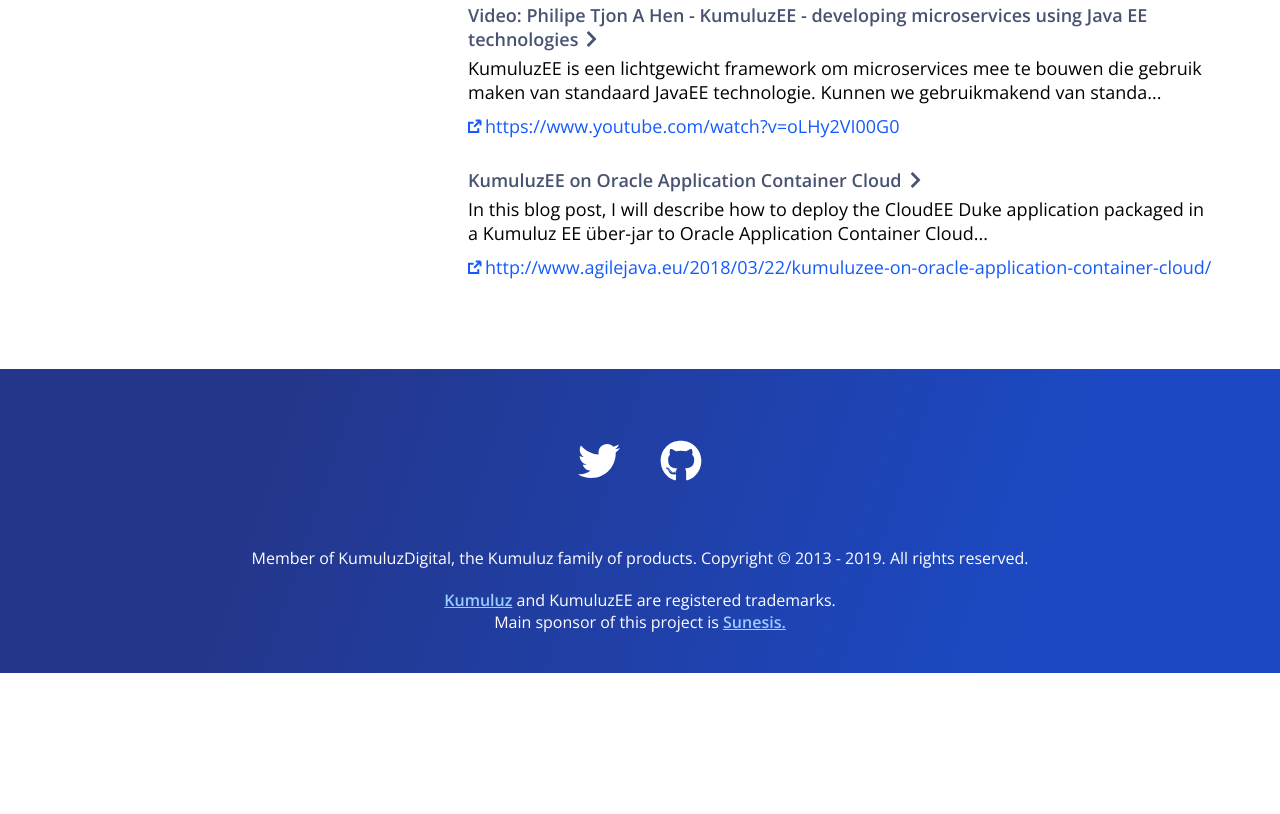
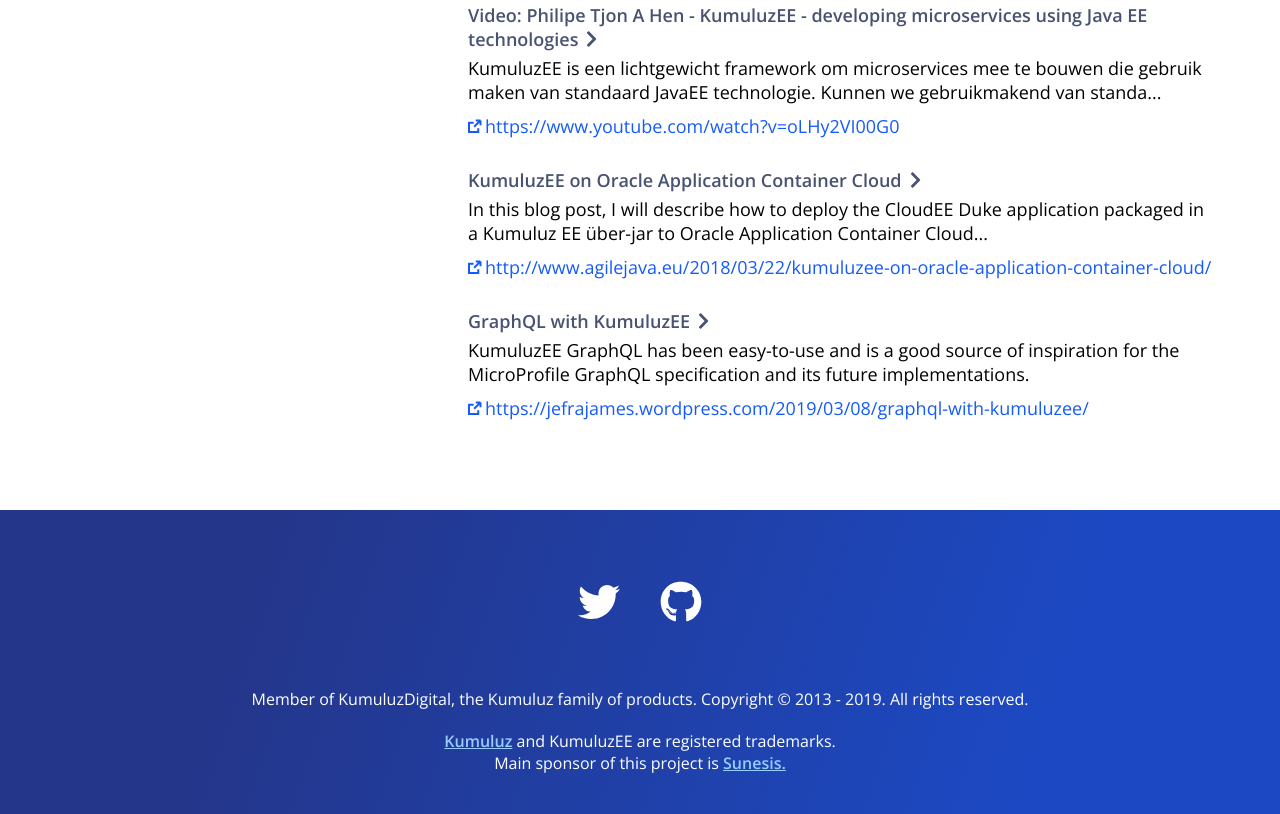
Before and after one commit to kumuluz/ee.kumuluz.com, a Gatsby site: page /articles in a window 1280 px wide. Shown: the part 2657-3471 px from the top of the page. Before the commit the page ends 3330 px from the top, so only its background shows below. Built offline with nearby package versions, Linux system fonts and the light colour scheme; Gatsby itself is replaced by a stand-in of ours.

Commit message:
added graphql article

```diff
--- a/src/content/articles-page/articles.js
+++ b/src/content/articles-page/articles.js
@@ -21,7 +21,8 @@
             new Article("Implementasi microservice dengan Java EE pada KumuluzEE", "Melanjutkan blog sebelumnya, kali ini kita akan membuat REST API menggunakan standar Java EE pada framework KumuluzEE. Tambahkan modul...", "http://blog.nostratech.com/2016/03/implementasi-microservice-dengan-java.html"),
             new Article("Dolphin Platform & KumuluzEE: JavaEE Microservices with dynamic and rich frontends", "Have you heard of KumuluzEE that is one of the 2015 Java Duke’s Choice Award winners? Well, if you haven’t heard about this cool project you should have a look. KumuluzEE is a JavaEE ba…", "http://www.guigarage.com/2015/11/dolphin-platform-kumuluzee-javaee-microservices-with-dynamic-and-rich-frontends/"),
             new Article("Video: Philipe Tjon A Hen - KumuluzEE - developing microservices using Java EE technologies", "KumuluzEE is een lichtgewicht framework om microservices mee te bouwen die gebruik maken van standaard JavaEE technologie. Kunnen we gebruikmakend van standa...", "https://www.youtube.com/watch?v=oLHy2VI00G0"),
-            new Article("KumuluzEE on Oracle Application Container Cloud", "In this blog post, I will describe how to deploy the CloudEE Duke application packaged in a Kumuluz EE über-jar to Oracle Application Container Cloud...", "http://www.agilejava.eu/2018/03/22/kumuluzee-on-oracle-application-container-cloud/")
+            new Article("KumuluzEE on Oracle Application Container Cloud", "In this blog post, I will describe how to deploy the CloudEE Duke application packaged in a Kumuluz EE über-jar to Oracle Application Container Cloud...", "http://www.agilejava.eu/2018/03/22/kumuluzee-on-oracle-application-container-cloud/"),
+            new Article("GraphQL with KumuluzEE", "KumuluzEE GraphQL has been easy-to-use and is a good source of inspiration for the MicroProfile GraphQL specification and its future implementations.", "https://jefrajames.wordpress.com/2019/03/08/graphql-with-kumuluzee/")
         ]
     }
 };
```
